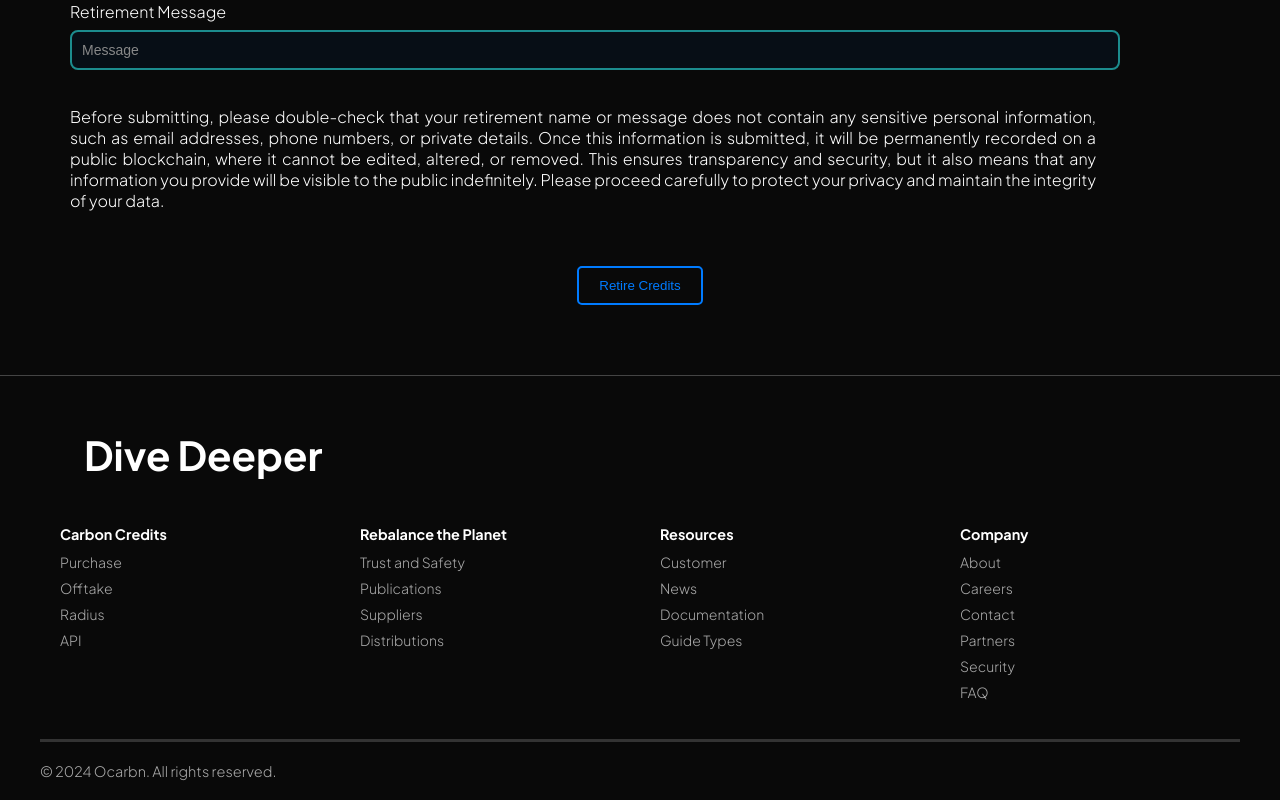
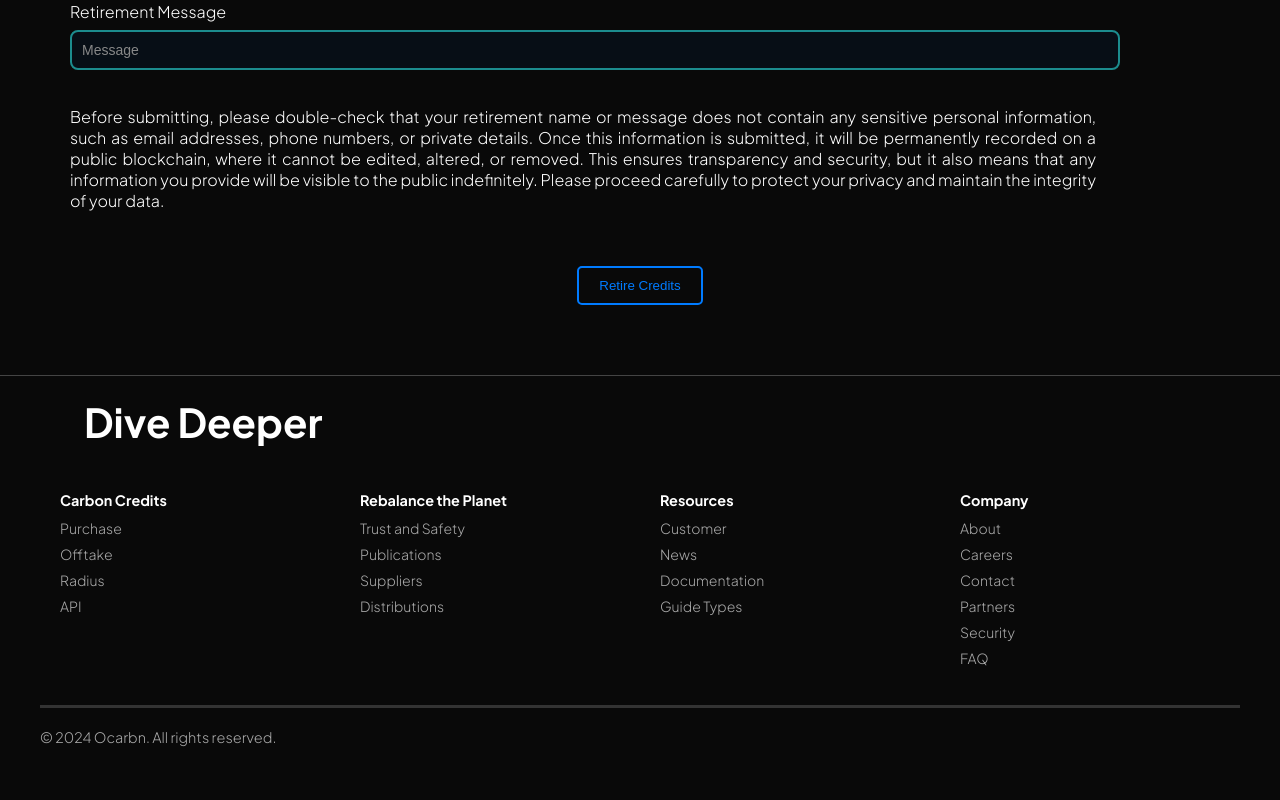
Before and after one commit to blckdfly/ocarbn-by-alesha, a React (Create React App) app: page /transaction/1 in a window 1280 px wide. Shown: the part 1052-1852 px from the top of the page. After the commit the page ends 1818 px from the top, so only its background shows below. Built offline with nearby package versions, Linux system fonts and the light colour scheme.

Commit message:
Update Footer.jsx

```diff
--- a/src/components/Footer.jsx
+++ b/src/components/Footer.jsx
@@ -5,7 +5,8 @@ import '../styles/Footer.css';
 function Footer() {
   return (
     <footer className="footer">
-      <h2 className="footer-title">Dive Deeper</h2>
+      <div className='footer-title'>Dive Deeper</div>
+      {/* <h2 className="footer-title">Dive Deeper</h2> */}
       <div className="footer-links">
         <div className="link-column">
           <p className="column-title">Carbon Credits</p>
```
